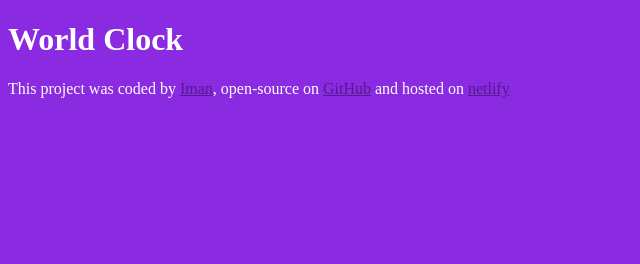
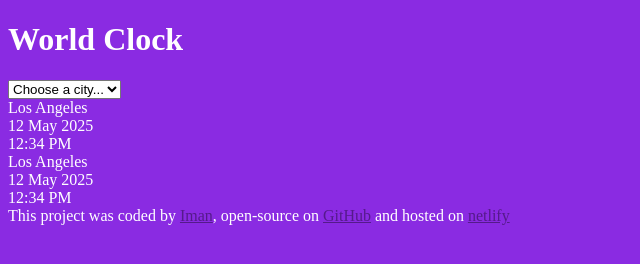
Before and after one commit to Imaaaann/World-Clock, a plain HTML site: page index.html in a window 1280 px wide. Shown: the whole page, without its empty margins (0-640 px from the left). Drawn offline with Linux system fonts and the light colour scheme.

Commit message:
Added the basic html

```diff
--- a/index.html
+++ b/index.html
@@ -7,7 +7,25 @@
     <title>World Clock</title>
 </head>
 <body>
-    <h1>World Clock</h1>
+    <div class="container">
+        <h1>World Clock</h1>
+        <select name="" id="">
+            <option value="">Choose a city...</option>
+            <option value="">Accra</option>
+            <option value="">London</option>
+            <option value="">Moscow</option>
+        </select>
+        <div class="cities">
+            <div class="city">Los Angeles</div>
+            <div class="date">12 May 2025</div>
+            <div class="time">12:34 PM</div>
+        </div>
+        <div class="cities">
+            <div class="city">Los Angeles</div>
+            <div class="date">12 May 2025</div>
+            <div class="time">12:34 PM</div>
+        </div>
+    </div>
     <footer>
         This project was coded by <a href="">Iman</a>,
         open-source on <a href="">GitHub</a> and hosted on
```
